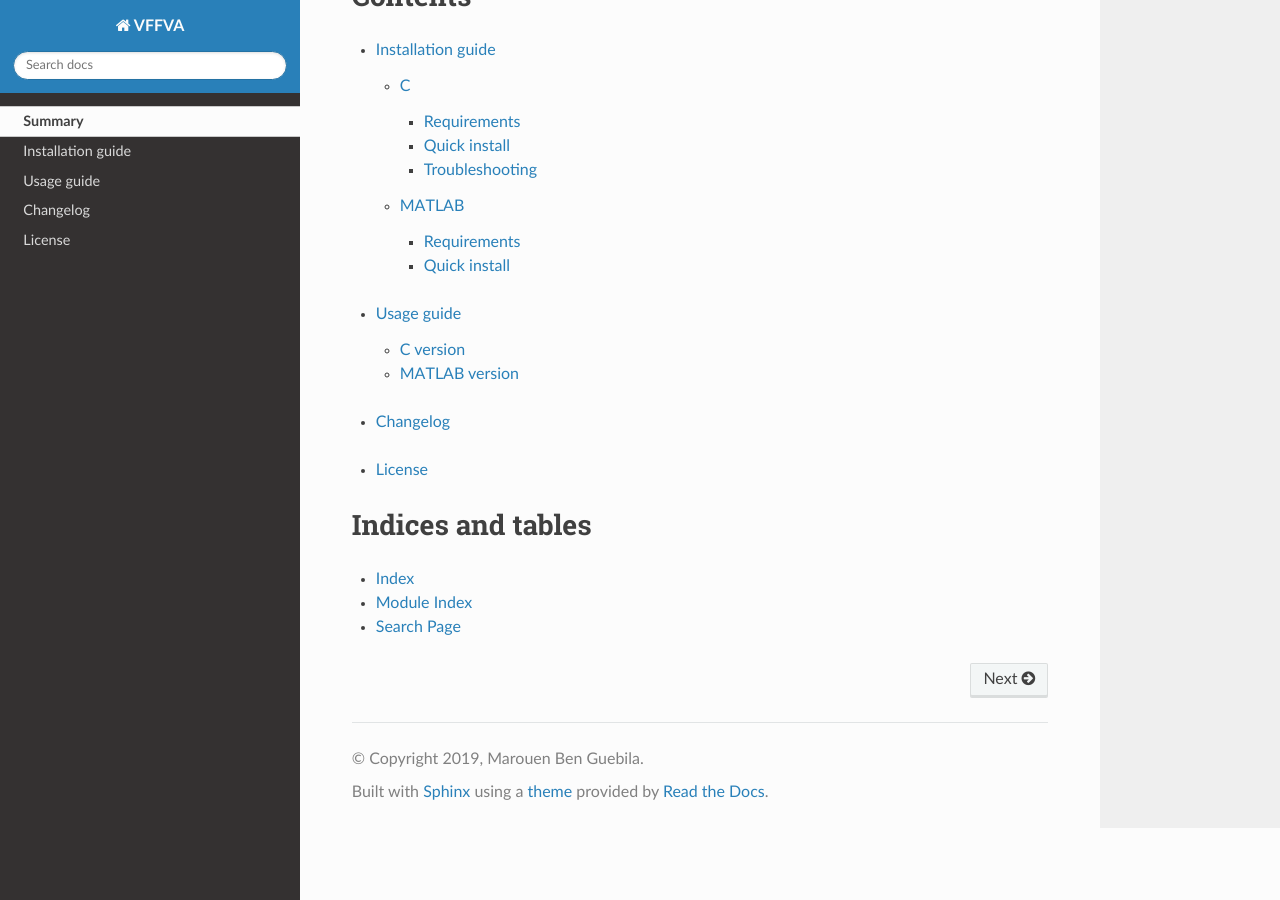
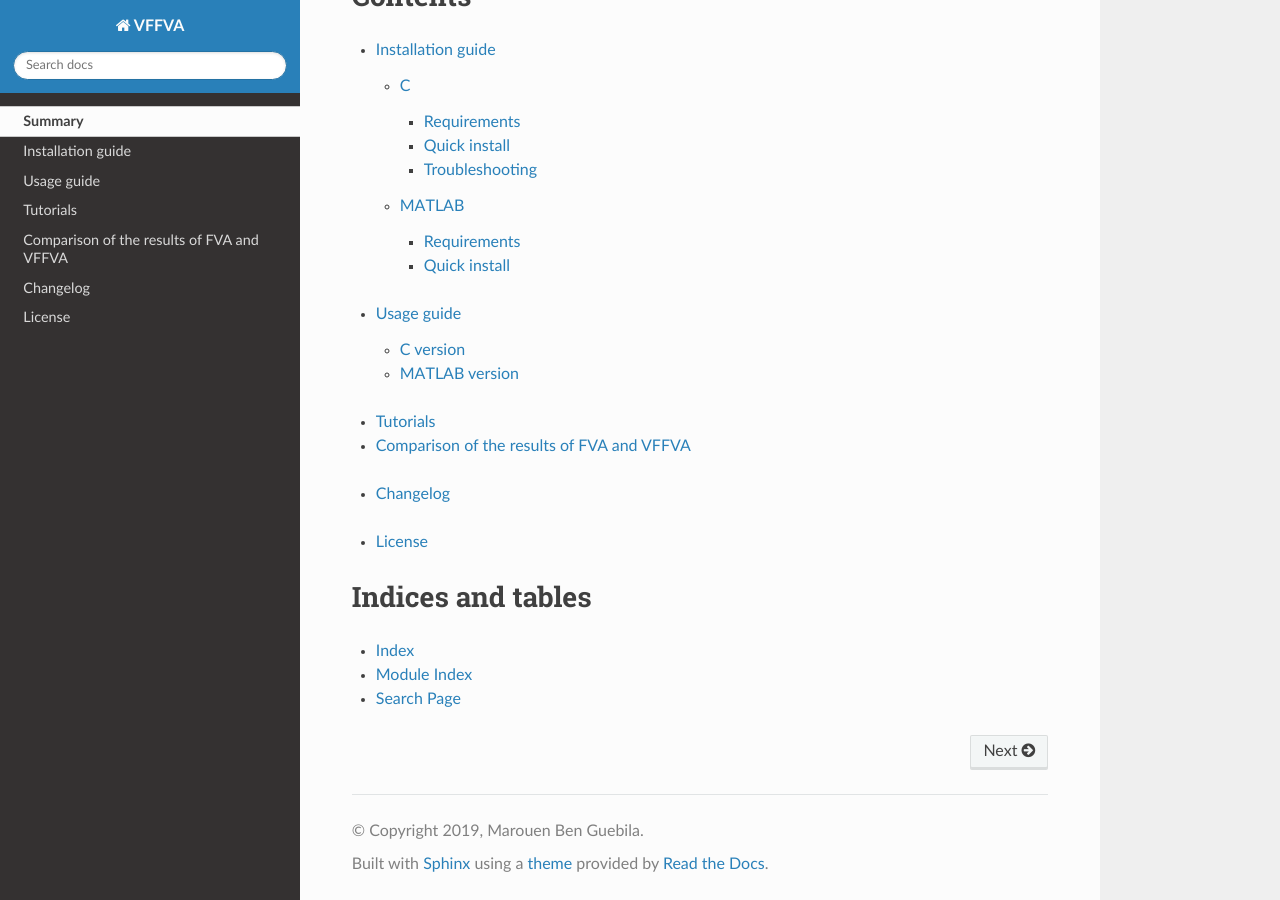
Before and after one commit to marouenbg/VFFVA, a Sphinx documentation site: the page built from docs/index.rst, in a window 1280 px wide and 900 px high, scrolled down 783 px. Built offline with Sphinx 7.4.7 and the Read the Docs theme 2.0.0, drawn with Linux system fonts in a browser that asks for light colours; some of the changed lines change nothing that is shown.

Commit message:
added docs

```diff
--- a/docs/index.rst
+++ b/docs/index.rst
@@ -47,6 +47,10 @@ Contents
 
 .. toctree::
 
+   tutos/index
+
+.. toctree::
+
    changelog
 
 .. toctree::
```
